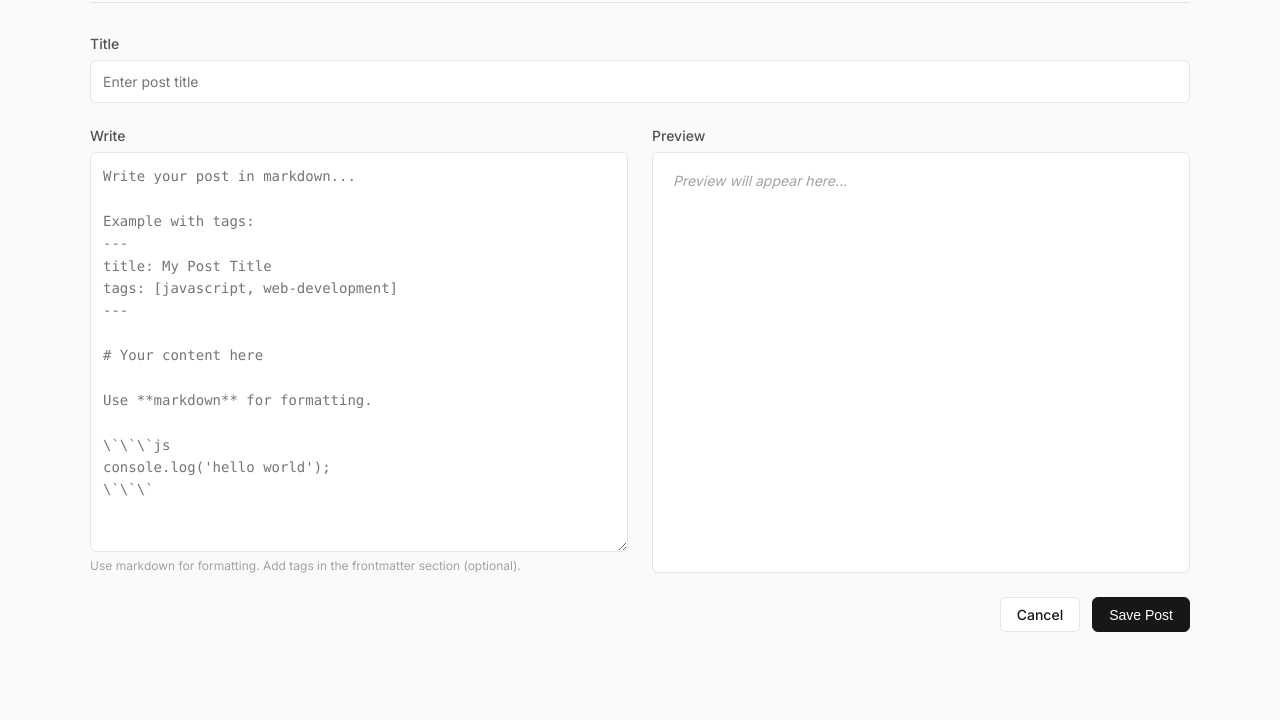
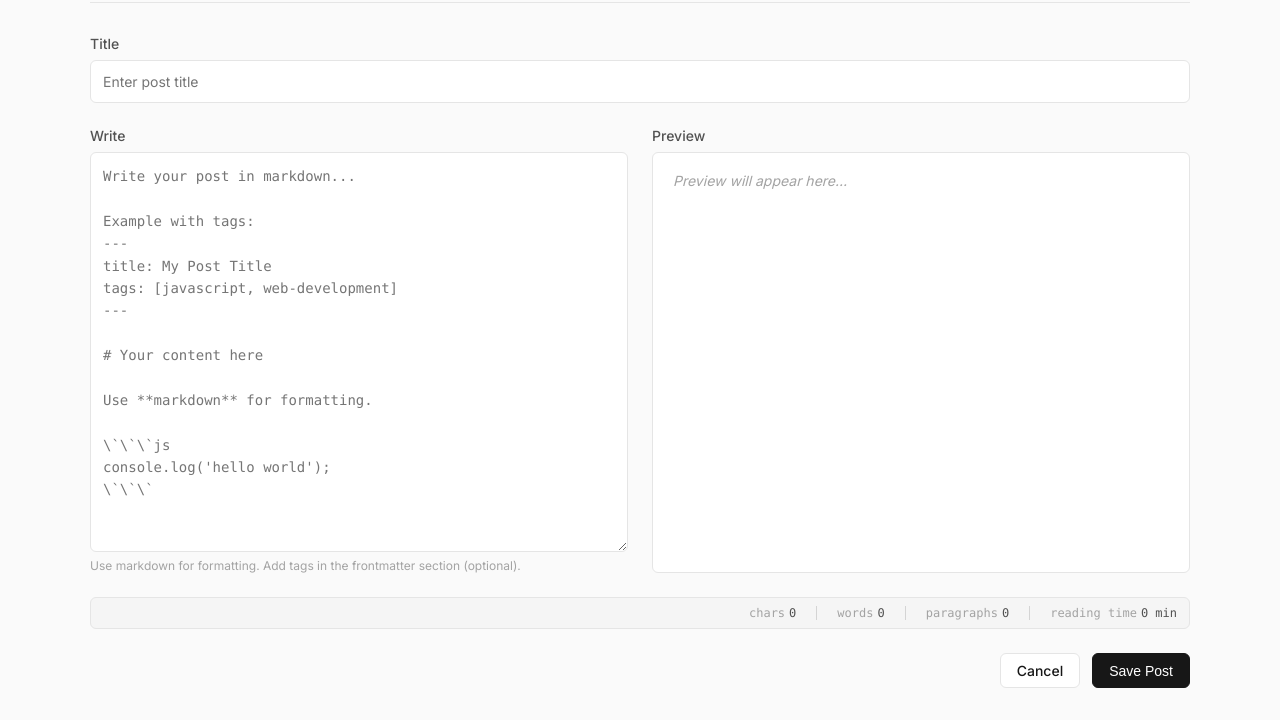
Before and after one commit to bloom-base/inkwell, a plain HTML site: page editor.html in a window 1280 px wide. Shown: the part 89-809 px from the top of the page. Drawn offline with nearby package versions, Linux system fonts and the light colour scheme.

Commit message:
Add live word count stats panel to editor (#8)
Co-authored-by: Bloom Agent <agent@bloomit.ai>

```diff
--- a/editor.html
+++ b/editor.html
@@ -227,6 +227,44 @@
             background: #f5f5f5;
             border-color: #a3a3a3;
         }
+        /* Stats bar */
+        .stats-bar {
+            display: flex;
+            justify-content: flex-end;
+            align-items: center;
+            gap: 1.25rem;
+            padding: 0.5rem 0.75rem;
+            margin-bottom: 1.5rem;
+            background: #f5f5f5;
+            border: 1px solid #e5e5e5;
+            border-radius: 6px;
+            font-family: 'SF Mono', Monaco, 'Cascadia Code', 'Roboto Mono', Consolas, 'Courier New', monospace;
+            font-size: 0.75rem;
+            color: #737373;
+        }
+        .stats-bar .stat {
+            white-space: nowrap;
+        }
+        .stats-bar .stat-label {
+            color: #a3a3a3;
+            margin-right: 0.25rem;
+        }
+        .stats-bar .stat-value {
+            color: #525252;
+            font-weight: 500;
+        }
+        .stats-bar .stat-divider {
+            width: 1px;
+            height: 0.875rem;
+            background: #d4d4d4;
+        }
+        .stats-bar.warning .stat-value {
+            color: #b45309;
+        }
+        .stats-bar.warning {
+            background: #fffbeb;
+            border-color: #fde68a;
+        }
     </style>
 </head>
 <body>
@@ -270,6 +308,16 @@ console.log('hello world');
                 </div>
             </div>
 
+            <div class="stats-bar" id="statsBar">
+                <span class="stat"><span class="stat-label">chars</span><span class="stat-value" id="statChars">0</span></span>
+                <span class="stat-divider"></span>
+                <span class="stat"><span class="stat-label">words</span><span class="stat-value" id="statWords">0</span></span>
+                <span class="stat-divider"></span>
+                <span class="stat"><span class="stat-label">paragraphs</span><span class="stat-value" id="statParagraphs">0</span></span>
+                <span class="stat-divider"></span>
+                <span class="stat"><span class="stat-label">reading time</span><span class="stat-value" id="statReadTime">0 min</span></span>
+            </div>
+
             <div class="actions">
                 <button type="button" class="btn btn-read-toggle" id="readToggleBtn">Mark as Unread</button>
                 <a href="manage.html" class="btn">Cancel</a>
--- a/editor.js
+++ b/editor.js
@@ -120,6 +120,42 @@ function renderPreview(markdown) {
     }
 }
 
+// Word count stats utilities
+function getEditorStats(text) {
+    const body = stripFrontmatter(text);
+
+    const chars = body.length;
+
+    const trimmed = body.trim();
+    const words = trimmed === '' ? 0 : trimmed.split(/\s+/).length;
+
+    // Paragraphs: non-empty lines separated by blank lines
+    const paragraphs = trimmed === '' ? 0 :
+        trimmed.split(/\n\s*\n/).filter(p => p.trim().length > 0).length;
+
+    const readingMinutes = Math.max(1, Math.ceil(words / 200));
+    const readTime = words === 0 ? '0 min' : readingMinutes + ' min';
+
+    return { chars, words, paragraphs, readTime };
+}
+
+function updateStats(text) {
+    const stats = getEditorStats(text);
+    const statsBar = document.getElementById('statsBar');
+    if (!statsBar) return;
+
+    document.getElementById('statChars').textContent = stats.chars.toLocaleString();
+    document.getElementById('statWords').textContent = stats.words.toLocaleString();
+    document.getElementById('statParagraphs').textContent = stats.paragraphs;
+    document.getElementById('statReadTime').textContent = stats.readTime;
+
+    if (stats.words > 5000) {
+        statsBar.classList.add('warning');
+    } else {
+        statsBar.classList.remove('warning');
+    }
+}
+
 // Initialize
 document.addEventListener('DOMContentLoaded', () => {
     const urlParams = new URLSearchParams(window.location.search);
@@ -168,10 +204,14 @@ document.addEventListener('DOMContentLoaded', () => {
         }
     }
 
-    // Live preview: update on every keystroke
+    // Live preview and stats: update on every keystroke
     contentInput.addEventListener('input', () => {
         renderPreview(contentInput.value);
+        updateStats(contentInput.value);
     });
+
+    // Initial stats update
+    updateStats(contentInput.value);
 
     // Form submission
     form.addEventListener('submit', (e) => {
```
Also changed, not shown: test.js (+57 -0 lines).
